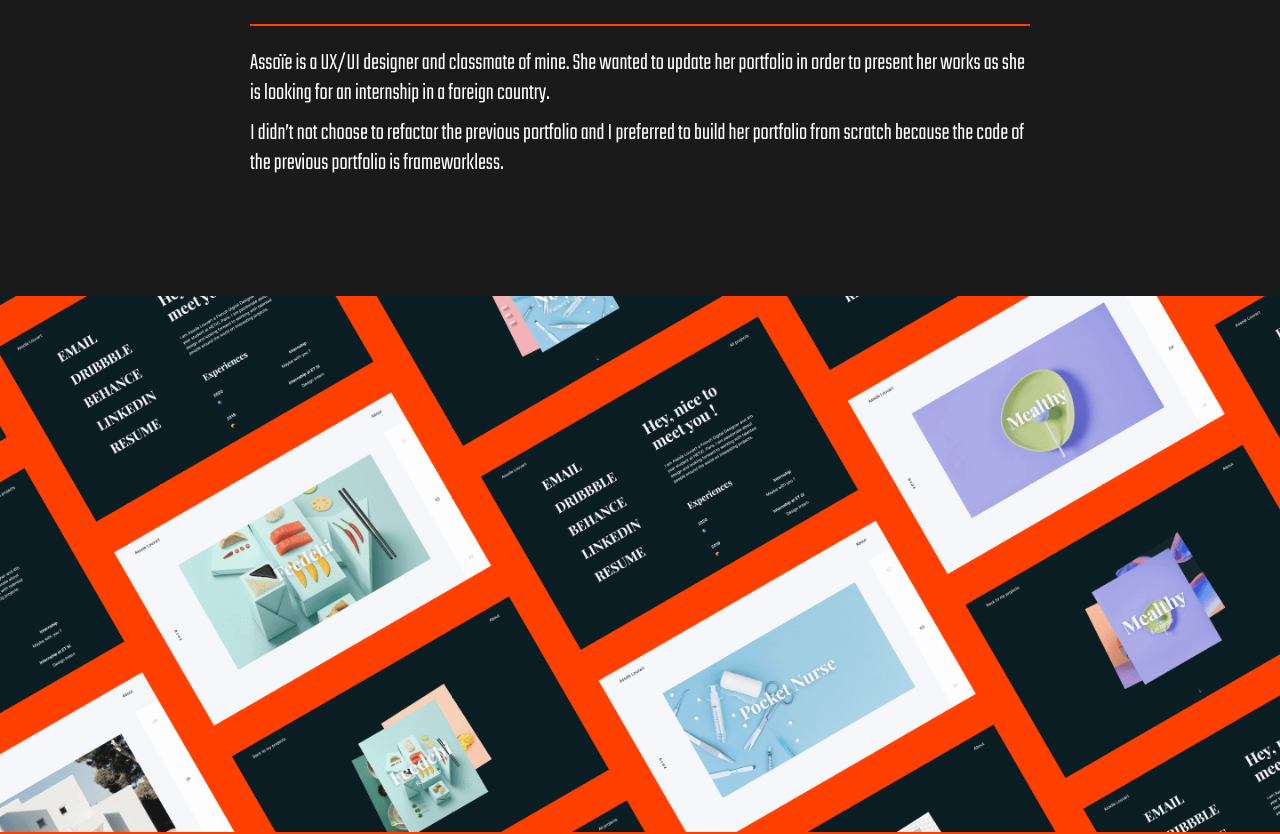
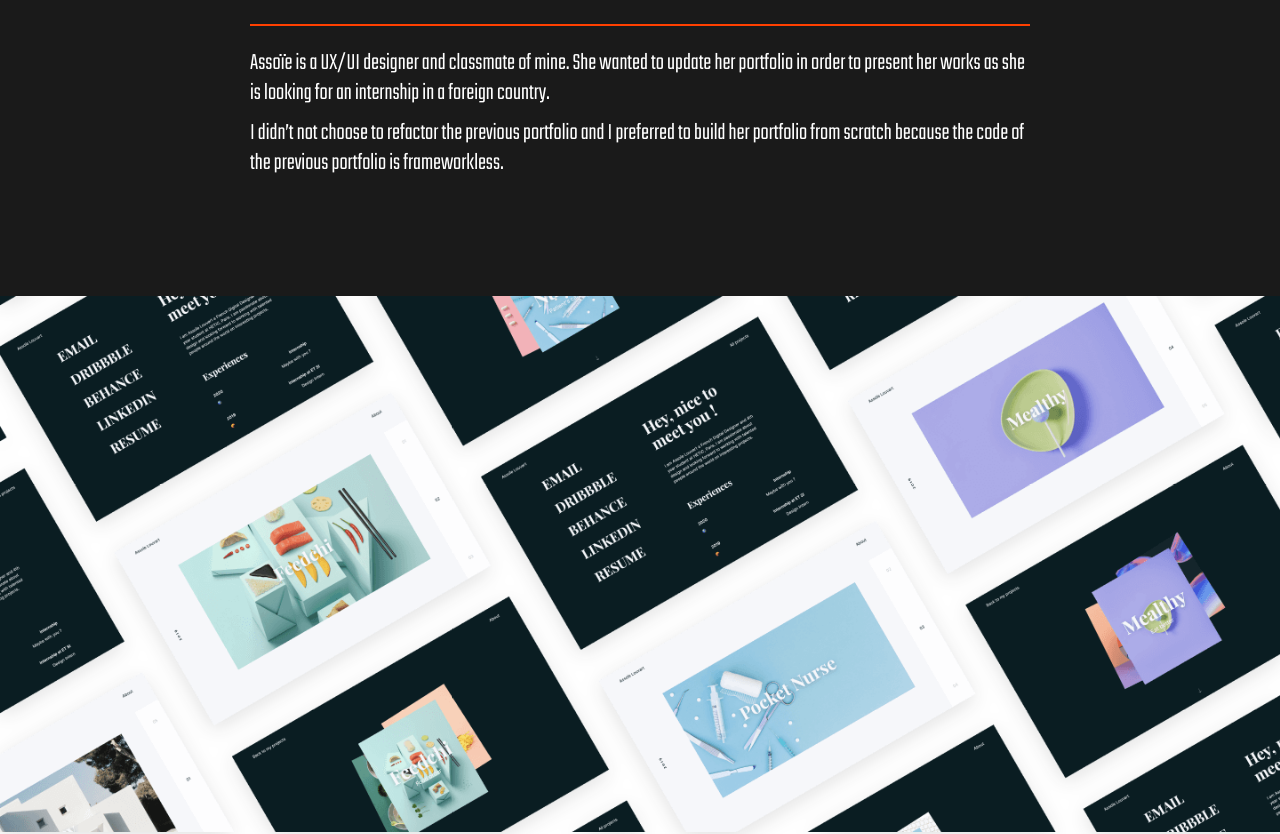
Before and after one commit to KamenSentai/Portfolio_2020, a Nuxt app: page /project/assoie-louvart in a window 1280 px wide. Shown: the part 952-1786 px from the top of the page. Built offline with nearby package versions, Linux system fonts and the light colour scheme; a web font is replaced by a local one; what vue-mq would draw is missing.

Commit message:
fix(parallax): edit background UI

```diff
--- a/modules/Parallax.vue
+++ b/modules/Parallax.vue
@@ -95,7 +95,7 @@ export default {
   position: relative;
   overflow: hidden;
   font-size: 0;
-  background-color: color(primary);
+  background-color: color(light);
   @include centralizer;
 }
 
@@ -103,6 +103,7 @@ export default {
   position: absolute;
   width: 100%;
   transform-origin: center;
+  filter: drop-shadow(0 5px 10px rgba(color(dark), .125));
   will-change: transform;
 }
 </style>
```
